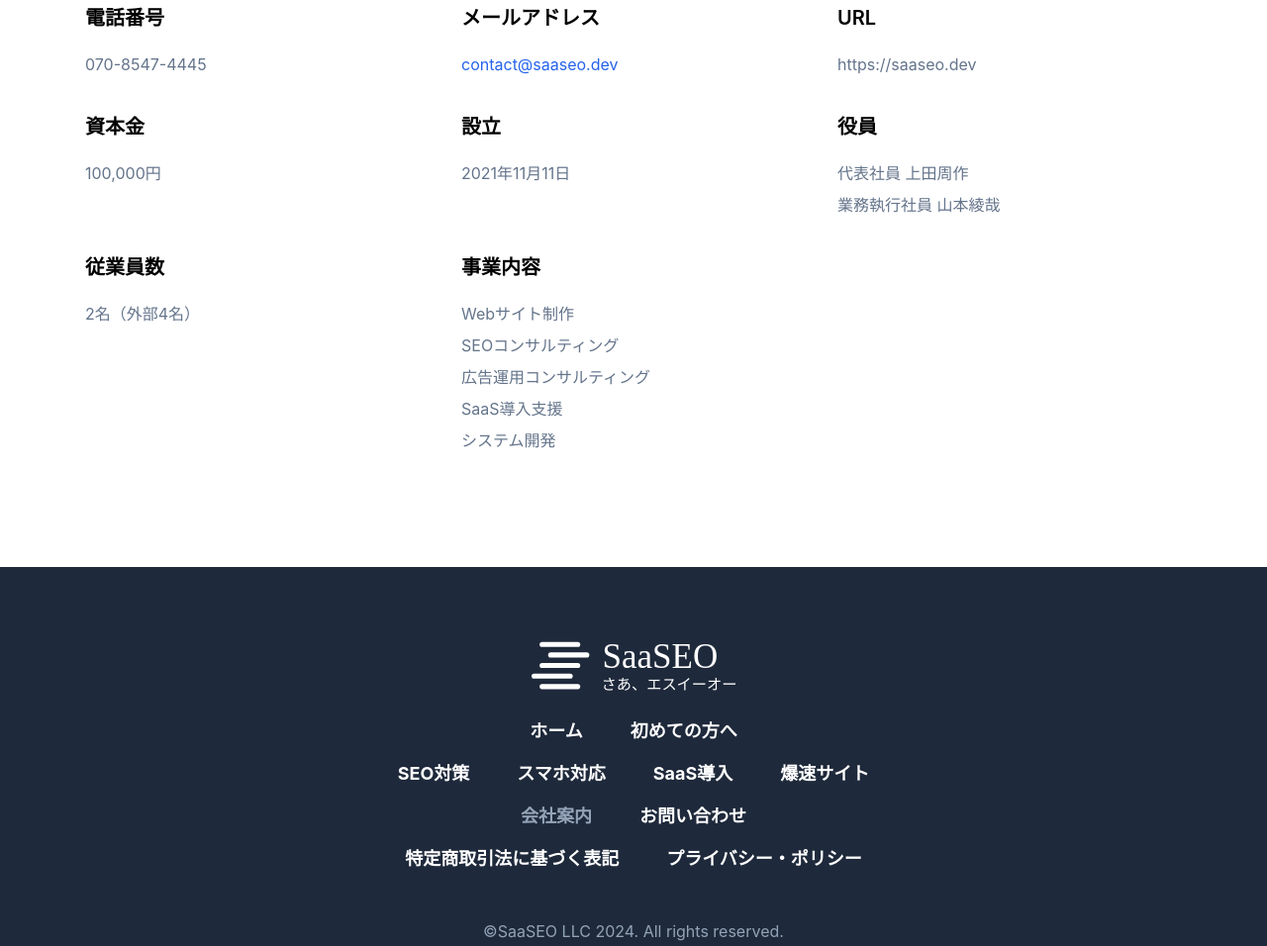
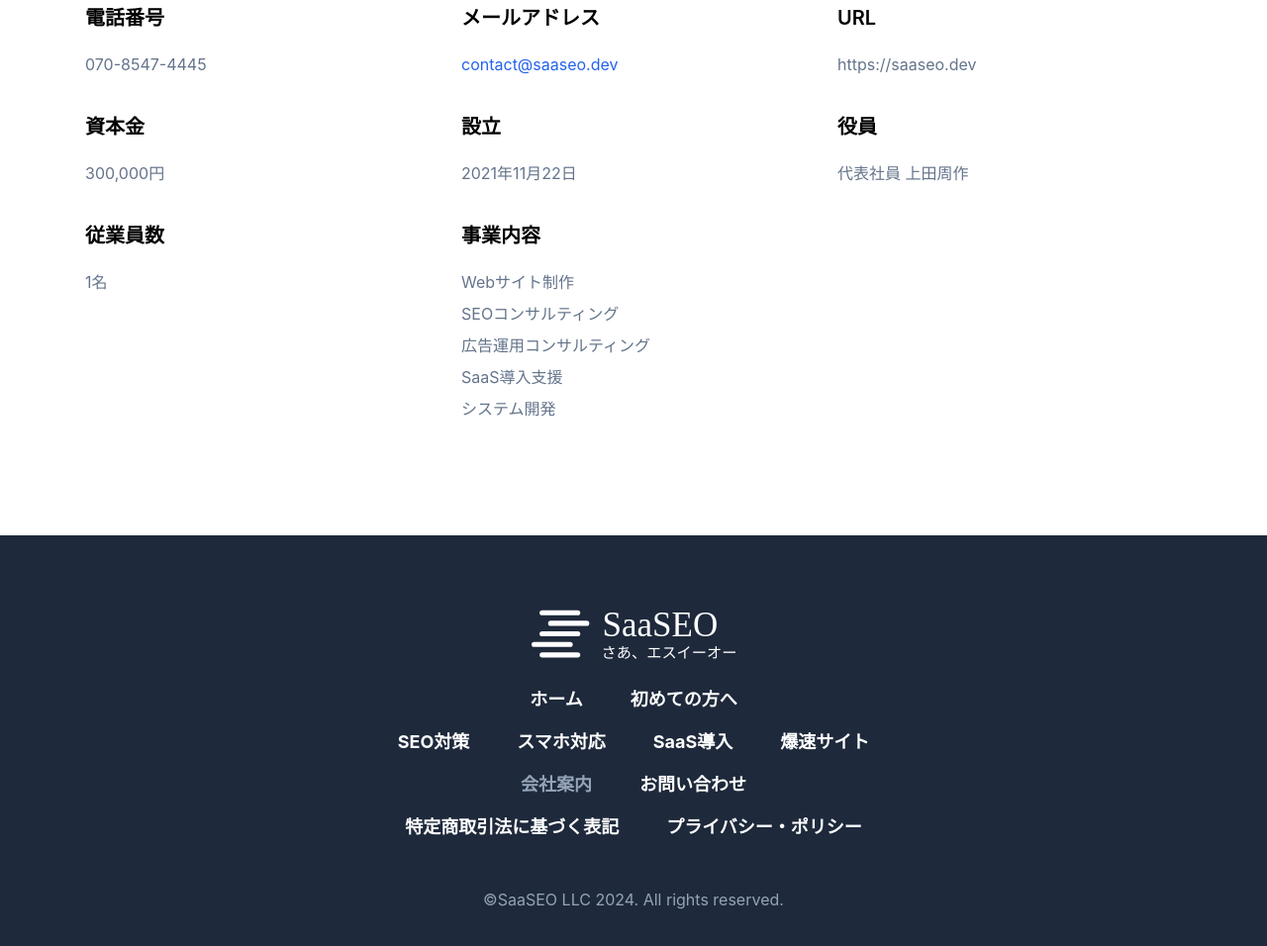
Before and after one commit to shusakuinfinity/saaseo, a Gatsby site: page /about-us in a window 1280 px wide. Shown: the part 961-1917 px from the top of the page at 99% size. Built offline with nearby package versions, Linux system fonts and the light colour scheme; Gatsby itself is replaced by a stand-in of ours.

Commit message:
Update about-us.js

```diff
--- a/src/pages/about-us.js
+++ b/src/pages/about-us.js
@@ -89,20 +89,19 @@ const AboutUs = () => {
                         </div>
                         <div className="w-full md:w-1/2 lg:w-1/3 px-4 mb-8">
                             <h4 className="mb-2 md:mb-4 text-xl font-semibold">資本金</h4>
-                            <p className="text-sm md:text-base leading-loose text-blueGray-500">100,000円</p>
+                            <p className="text-sm md:text-base leading-loose text-blueGray-500">300,000円</p>
                         </div>
                         <div className="w-full md:w-1/2 lg:w-1/3 px-4 mb-8">
                             <h4 className="mb-2 md:mb-4 text-xl font-semibold">設立</h4>
-                            <p className="text-sm md:text-base leading-loose text-blueGray-500">2021年11月11日</p>
+                            <p className="text-sm md:text-base leading-loose text-blueGray-500">2021年11月22日</p>
                         </div>
                         <div className="w-full md:w-1/2 lg:w-1/3 px-4 mb-8">
                             <h4 className="mb-2 md:mb-4 text-xl font-semibold">役員</h4>
                             <p className="text-sm md:text-base leading-loose text-blueGray-500">代表社員 上田周作</p>
-                            <p className="text-sm md:text-base leading-loose text-blueGray-500">業務執行社員 山本綾哉</p>
                         </div>
                         <div className="w-full md:w-1/2 lg:w-1/3 px-4 mb-8">
                             <h4 className="mb-2 md:mb-4 text-xl font-semibold">従業員数</h4>
-                            <p className="text-sm md:text-base leading-loose text-blueGray-500">2名（外部4名）</p>
+                            <p className="text-sm md:text-base leading-loose text-blueGray-500">1名</p>
                         </div>
                         <div className="w-full md:w-1/2 lg:w-1/3 px-4 mb-8">
                             <h4 className="mb-2 md:mb-4 text-xl font-semibold">事業内容</h4>
```
